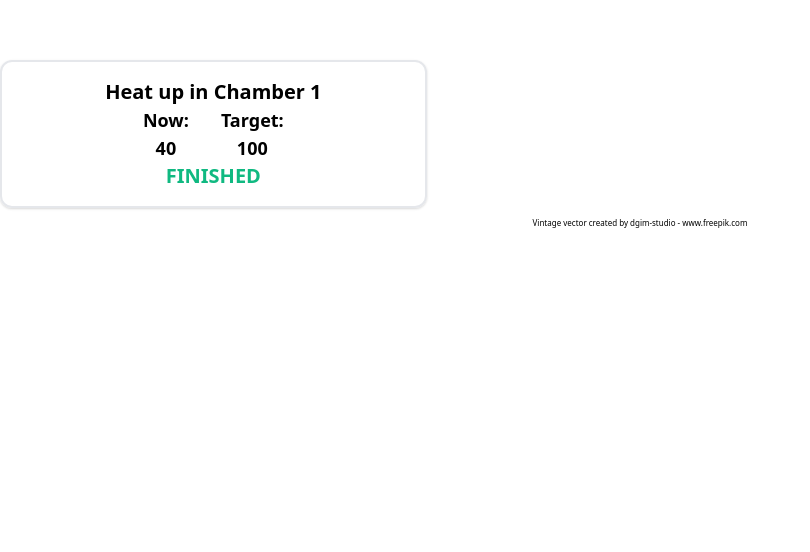
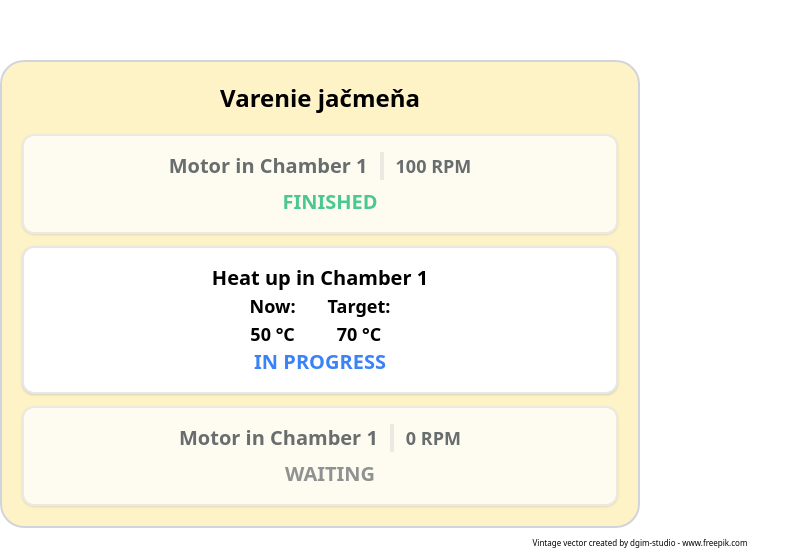
Before and after one commit to smart-brew/frontend, a React (Create React App) app: page / in a window 1280 px wide. Shown: the part 740-1292 px from the top of the page, without its empty margins (0-810 px from the left). Before the commit the page ends 972 px from the top, so only its background shows below. Built offline with nearby package versions, Linux system fonts and the light colour scheme.

Commit message:
fix(SB-66): conditional instruction rendering + block

```diff
--- a/src/App.tsx
+++ b/src/App.tsx
@@ -2,11 +2,54 @@ import React from 'react';
 import img_placeholder from './brewery_placeholder.svg'
 import './App.css';
 import InstrType from "./types/InstrType";
-import Instruction from "./components/recipe/Instruction";
+import BlockType from "./types/BlockType";
+import Block from "./components/recipe/Block";
+
+var brewBlock: BlockType = {      // the recipe select will send an array of blocks, each with id and name
+    id: 0,
+    name: "Varenie jačmeňa",
+    instructions: [
+        {
+            id: 0,
+            name: "Motor",
+            parentBlockId: 0,
+            currParam: 40,
+            targetParam: 100,
+            start: 54453453,
+            end: 534535435,
+            orderNum: 0,
+            chamberId: 0
+        },
+        {
+            id: 1,
+            name: "Heat up",
+            parentBlockId: 0,
+            currParam: 50,
+            targetParam: 70,
+            start: 1351315513,
+            end: null,
+            orderNum: 1,
+            chamberId: 0
+        },
+        {
+            id: 0,
+            name: "Motor",
+            parentBlockId: 0,
+            currParam: 40,
+            targetParam: 0,
+            start: null,
+            end: null,
+            orderNum: 2,
+            chamberId: 0
+        }
+    ]
+}
+
 
 var tempInstruction:InstrType = {
     id: 0,
     name: "Heat up",
+    parentBlockId: 0,
     currParam: 40,
     targetParam: 100,
     start: 12145,
@@ -22,7 +65,8 @@ function App() {
         <header className="App-header">
             <img src={img_placeholder}  className="w-72" alt="placeholder" />
         </header>
-        <Instruction id={tempInstruction.id} name={tempInstruction.name} currParam={tempInstruction.currParam} targetParam={tempInstruction.targetParam} start={tempInstruction.start} end={tempInstruction.end} orderNum={tempInstruction.orderNum} chamberId={tempInstruction.chamberId}/>
+        {/*<Instruction id={tempInstruction.id} name={tempInstruction.name} parentBlockId={tempInstruction.parentBlockId} currParam={tempInstruction.currParam} targetParam={tempInstruction.targetParam} start={tempInstruction.start} end={tempInstruction.end} orderNum={tempInstruction.orderNum} chamberId={tempInstruction.chamberId}/>*/}
+        <Block id={brewBlock.id} name={brewBlock.name} instructions={brewBlock.instructions} />
         <a href="https://www.freepik.com/vectors/vintage" className="App-credits">Vintage vector created by dgim-studio - www.freepik.com</a>
     </div>
   );
--- /dev/null
+++ b/src/components/recipe/Block.tsx
@@ -0,0 +1,22 @@
+import React from "react";
+import BlockType from "../../types/BlockType";
+import Instruction from "./Instruction";
+
+
+function Block(block: BlockType) {
+    const instructions:any = [];
+    block.instructions.map((instr, i) => {
+        // @ts-ignore
+        instructions.push(<Instruction key={i} id={instr.id} name={instr.name} parentBlockId={instr.parentBlockId} currParam={instr.currParam} targetParam={instr.targetParam} start={instr.start} end={instr.end} orderNum={instr.orderNum} chamberId={instr.chamberId} />);
+    })
+    return (
+        <div className="w-1/2 content-center justify-center space-y-5 bg-yellow-100 border-2 border-gray-300 rounded-3xl p-5">
+            <h2 className="text-2xl font-bold">{block.name}</h2>
+            <div>{
+                instructions
+            }</div>
+        </div>
+    );
+}
+
+export default Block;
--- /dev/null
+++ b/src/components/recipe/FullInstruction.tsx
@@ -0,0 +1,33 @@
+import InstrType from "../../types/InstrType";
+import UnitsMap from "../../helper_scripts/UnitsMap";
+import React from "react";
+import InstructionState from "../../types/InstructionState";
+
+
+function FullInstruction(props: { instruction: InstrType; state: InstructionState | null}) {
+    const valueUnit = (new UnitsMap()).getUnit(props.instruction.name);
+
+    return (
+        <div className="h-1/6 text-lg border-2 shadow rounded-xl justify-center py-4 mt-3 bg-white">
+            <h3 className="text-xl">
+                <span className="font-bold">{props.instruction.name}</span><span className="font-semibold"> in </span><span className="font-bold">{props.instruction.chamberId === 0 ? "Chamber 1" : "Chamber 2"}</span>
+            </h3>
+            <div className="flex flex-row items-center content-center justify-center space-x-8">
+                <div className="flex flex-col">
+                    <span className="font-semibold">Now:</span>
+                    <span className="font-bold">{props.instruction.currParam} {valueUnit}</span>
+                </div>
+                <div className="flex flex-col">
+                    <span className="font-semibold">Target:</span>
+                    <span className="font-bold">{props.instruction.targetParam} {valueUnit}</span>
+                </div>
+            </div>
+            <div className={"font-bold text-xl " + props.state?.style}>
+                {props.state?.name}
+            </div>
+
+        </div>
+    );
+}
+
+export default FullInstruction;
--- /dev/null
+++ b/src/components/recipe/HiddenInstruction.tsx
@@ -0,0 +1,30 @@
+import React from "react";
+import InstrType from "../../types/InstrType";
+import UnitsMap from "../../helper_scripts/UnitsMap";
+import InstructionState from "../../types/InstructionState";
+
+
+function HiddenInstruction(props: { instruction: InstrType; state: InstructionState | null}) {
+    const valueUnit = (new UnitsMap()).getUnit(props.instruction.name);
+
+    return (
+        <div className="opacity-75 text-lg border-2 shadow rounded-xl content-center justify-center py-4 mt-3 bg-white flex flex-col space-x-5">
+            <div className="flex flex-row content-center justify-center">
+                <h3 className="text-xl text-gray-700 border-r-4 pr-3">
+                    <span className="font-bold">{props.instruction.name}</span><span className="font-semibold"> in </span><span className="font-bold">{props.instruction.chamberId === 0 ? "Chamber 1" : "Chamber 2"}</span>
+                </h3>
+                <div className="flex flex-row items-center content-center justify-center ml-3">
+                    <div className="flex flex-col text-gray-700">
+                        <span className="font-bold">{props.instruction.targetParam} {valueUnit}</span>
+                    </div>
+                </div>
+            </div>
+            <div className={"font-bold text-xl pt-2 " + props.state?.style}>
+                {props.state?.name}
+            </div>
+
+        </div>
+    );
+}
+
+export default HiddenInstruction;
--- a/src/components/recipe/Instruction.tsx
+++ b/src/components/recipe/Instruction.tsx
@@ -1,37 +1,23 @@
 import React from 'react';
 import InstrType from '../../types/InstrType';
-import UnitsMap from "../../helper_scripts/UnitsMap";
 import InstructionStateMap from "../../helper_scripts/InstructionStateMap";
 import TimeHelper from "../../helper_scripts/TimeHelper";
+import FullInstruction from "./FullInstruction";
+import HiddenInstruction from "./HiddenInstruction";
 
 
 
 
 
-function Instruction(instruction: InstrType) {
+function Instruction(instr: InstrType) {
 
-    const valueUnit = (new UnitsMap()).getUnit(instruction.name);
-    const instrStyle = (new InstructionStateMap()).getStyle(TimeHelper.getState(instruction.start, instruction.end));
+    const instrStyle = (new InstructionStateMap()).getStyle(TimeHelper.getState(instr.start, instr.end));
 
-    return (
-        <div className="w-1/3 h-1/6 text-lg border-2 shadow rounded-xl justify-center py-4">
-            <h3 className="font-extrabold text-xl">{instruction.name} in {instruction.chamberId === 0 ? "Chamber 1" : "Chamber 2"}</h3>
-            <div className="flex flex-row items-center content-center justify-center space-x-8">
-                <div className="flex flex-col">
-                    <span className="font-semibold">Now:</span>
-                    <span className="font-bold">{instruction.currParam} {valueUnit}</span>
-                </div>
-                <div className="flex flex-col">
-                    <span className="font-semibold">Target:</span>
-                    <span className="font-bold">{instruction.targetParam} {valueUnit}</span>
-                </div>
-            </div>
-            <div className={"font-bold text-xl " + instrStyle?.style}>
-                {instrStyle?.name}
-            </div>
-
-        </div>
-    );
+    if(instrStyle?.inProgress) {
+        return <FullInstruction instruction={instr} state={instrStyle} />;
+    } else {
+        return <HiddenInstruction instruction={instr} state={instrStyle} />;
+    }
 }
 
 export default Instruction;
--- a/src/helper_scripts/InstructionStateMap.ts
+++ b/src/helper_scripts/InstructionStateMap.ts
@@ -3,13 +3,17 @@ import InstructionState from "../types/InstructionState";
 export default class InstructionStateMap {
     private states = [
         {name: "waiting",
-        style: "text-gray-500"},
+        style: "text-gray-500",
+        inProgress: false},
         {name: "in progress",
-        style: "text-blue-500"},
+        style: "text-blue-500",
+        inProgress: true},
         {name: "finished",
-        style: "text-green-500"},
+        style: "text-green-500",
+        inProgress: false},
         {name: "failed",
-        style: "text-red-500"}];
+        style: "text-red-500",
+        inProgress: false}];
 
 
     getStyle(state: string | null) : InstructionState | null {
@@ -17,11 +21,15 @@ export default class InstructionStateMap {
 
             let instrState : InstructionState = {
                 name: state,
-                style: null
+                style: null,
+                inProgress: false
             };
             for (let possibleState of this.states) {
                 if (possibleState.name === instrState.name.toLowerCase()) {
                     instrState.style = possibleState.style;
+                    if (possibleState.inProgress) {
+                        instrState.inProgress = true;
+                    }
                     break;
                 }
             }
--- a/src/helper_scripts/UnitsMap.ts
+++ b/src/helper_scripts/UnitsMap.ts
@@ -10,8 +10,9 @@ export default class UnitsMap {
     }
 
     getUnit(instruction: string) {
-        if (this.units.has(instruction.toLowerCase())) {
-            return this.units.get(instruction);
+        let tempInstr = instruction.toLowerCase();
+        if (this.units.has(tempInstr)) {
+            return this.units.get(tempInstr);
         }
     }
 
--- /dev/null
+++ b/src/types/BlockType.ts
@@ -0,0 +1,9 @@
+import InstrType from "./InstrType";
+
+type BlockType = {
+    id: number,
+    name: string,
+    instructions : Array<InstrType>
+}
+
+export default BlockType;
--- a/src/types/InstrType.ts
+++ b/src/types/InstrType.ts
@@ -2,6 +2,7 @@
 type InstrType = {
     id: number,
     name: string,               // type of instruction
+    parentBlockId: number,      // id of parent block
     currParam: number,          // current parameter value
     targetParam: number,        // target parameter value
     start: number | null,       // begin timestamp
--- a/src/types/InstructionState.ts
+++ b/src/types/InstructionState.ts
@@ -1,6 +1,7 @@
 type InstructionState = {
     name: string,
     style: string | null
+    inProgress: boolean
 }
 
 export default InstructionState;
```
